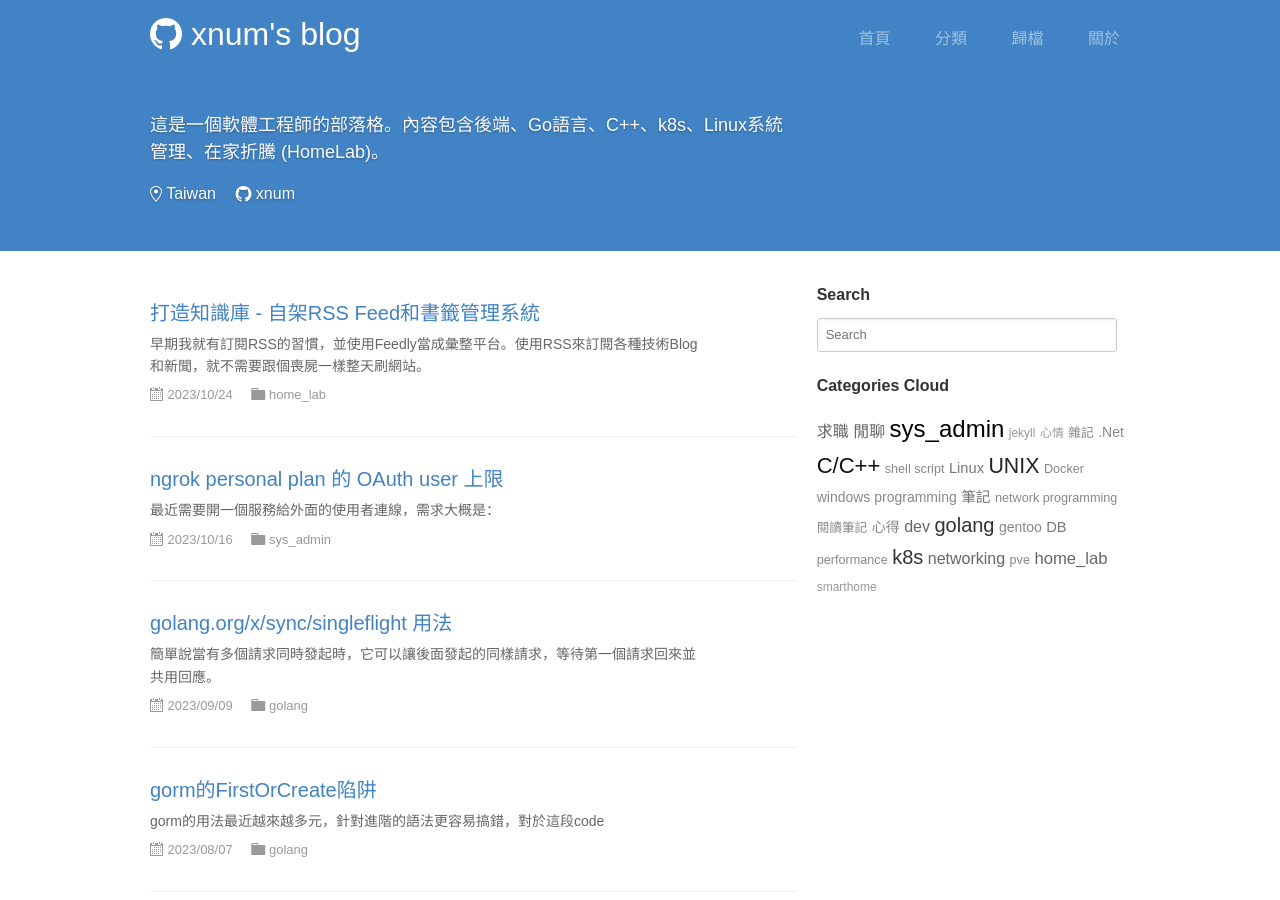
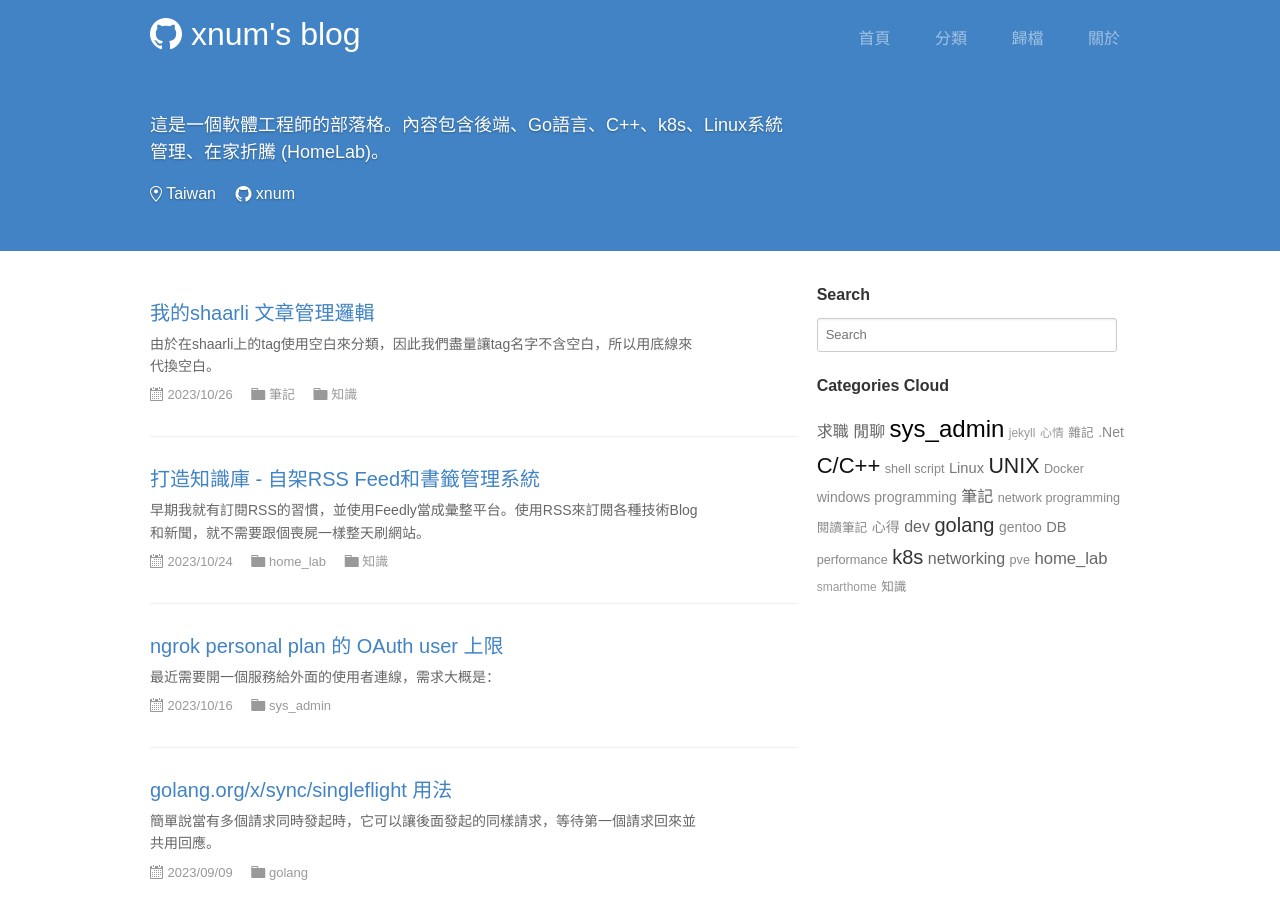
Before and after one commit to xnum/xnum.github.io, a Jekyll site: the page built from index.html, in a window 1280 px wide and 900 px high. Built offline with Jekyll 4.4.1, drawn with Linux system fonts in a browser that asks for light colours; the list of posts is cut into pages by our own code; comment, search, counter and statistics services are not loaded; a style sheet for code colours, icons or effects is not loaded; some of the changed text lies outside the part shown.

Commit message:
add post

```diff
--- a/_includes/copyright.html
+++ b/_includes/copyright.html
@@ -1,6 +1,6 @@
 {% if page.copyright != false %}
 <div style="margin-top:2em;padding:0 1.5em;border:1px solid #d3d3d3;background-color:#deebf7">
-  <h4>文件訊息</h4>
+  <h4>文章訊息</h4>
   <ul>
     <li>作者：<a href="{{ site.url }}" target="_blank">{{ site.author }}</a></li>
     <li>連結：<a href="{{ site.url }}{{ page.url }}" target="_blank">{{ site.url }}{{ page.url }}</a></li>
--- a/_posts/2023-10-24-article-management.md
+++ b/_posts/2023-10-24-article-management.md
@@ -1,7 +1,7 @@
 ---
 layout: post
 title: 打造知識庫 - 自架RSS Feed和書籤管理系統
-categories: [home_lab]
+categories: [home_lab, 知識]
 ---
 
 早期我就有訂閱RSS的習慣，並使用Feedly當成彙整平台。使用RSS來訂閱各種技術Blog和新聞，就不需要跟個喪屍一樣整天刷網站。
--- /dev/null
+++ b/_posts/2023-10-26-shaarli-tag-system.md
@@ -0,0 +1,55 @@
+---
+layout: post
+title: 我的shaarli 文章管理邏輯
+categories: [筆記, 知識]
+description: shaarli收錄的內容十分多樣化，為此我使用了一個特定的邏輯來整理和分類
+---
+
+由於在shaarli上的tag使用空白來分類，因此我們盡量讓tag名字不含空白，所以用底線來代換空白。
+
+而搜尋tag的時候我們可以用wildcard的方式來包含多個tag，因此一個tag可以複含多個關鍵字，例如`lang.go`。
+
+規則：
+
+1. 採用樹狀分類，可以新增節點，但盡量不要移動或重組
+2. 偏好最深的節點，例如os.linux.admin
+3. 文章數量少時可以先不分類，例如只用saas或3c
+
+- lang
+  - cpp
+  - go
+  - js
+- db
+  - postgres
+  - mysql
+- saas
+  - heroku
+- 3c
+  - nas
+- os
+  - linux
+    - admin
+- github
+  - project
+- learning
+- news
+  - crypto
+  - fintech
+- self_hosting
+- apple
+- youtube
+- taiwan
+- knowledge (代表從該文章中學習到新知識)
+  - architect
+  - backend
+    - grpc
+    - principle
+  - low_latency
+  - optimization
+  - software_engineering
+  - start_up
+  - lead
+    - tech
+    - thinking
+
+連結的description則用GPT-4進行瀏覽後幫忙生成
```
